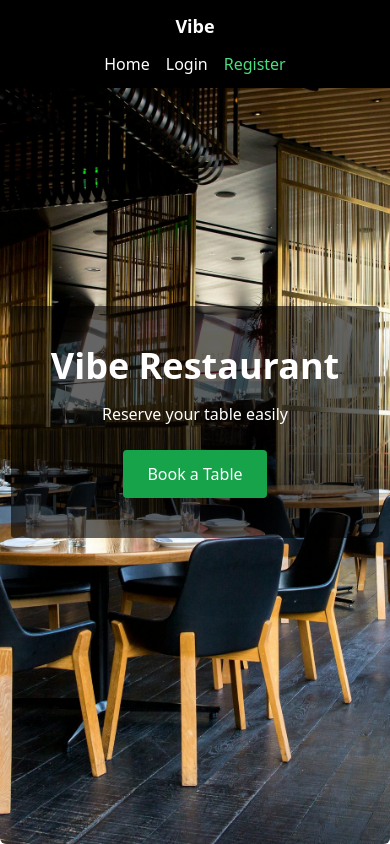
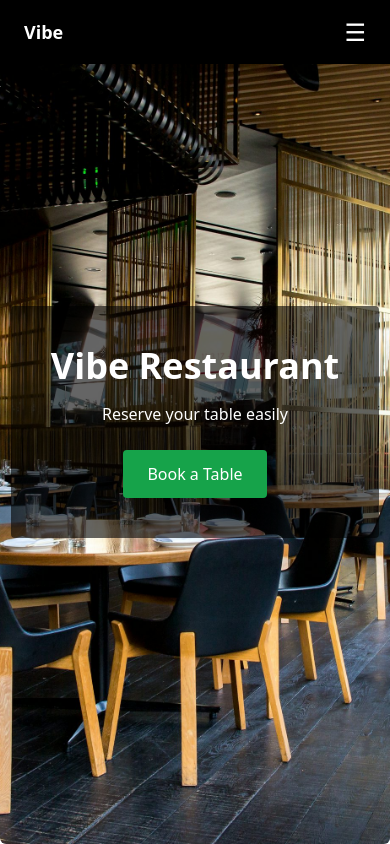
Before and after one commit to Chckiran01/restaurant_management_system, a React app in the folder frontend/: page / in a window 390 px wide. Built offline with nearby package versions, Linux system fonts and the light colour scheme; the HTML template or start-up script is replaced by a standard one.

Commit message:
Make frontend navbar responsive

```diff
--- a/frontend/src/components/Navbar.jsx
+++ b/frontend/src/components/Navbar.jsx
@@ -1,29 +1,74 @@
+import { useState } from "react";
 import { Link, useNavigate } from "react-router-dom";
 import { useAuth } from "../context/AuthContext";
 
 function Navbar() {
   const { token, role, logout } = useAuth();
   const navigate = useNavigate();
+  const [open, setOpen] = useState(false);
 
   const handleLogout = () => {
     logout();
+    setOpen(false);
     navigate("/");
   };
 
+  const commonLinks = (
+    <>
+      <Link to="/" onClick={() => setOpen(false)} className="block py-2">
+        Home
+      </Link>
+
+      <Link to="/reserve" onClick={() => setOpen(false)} className="block py-2">
+        Reserve
+      </Link>
+
+      {token && role === "admin" && (
+        <Link
+          to="/admin"
+          onClick={() => setOpen(false)}
+          className="block py-2"
+        >
+          Admin Dashboard
+        </Link>
+      )}
+
+      {token && (
+        <button
+          onClick={handleLogout}
+          className="mt-2 bg-red-600 px-4 py-2 rounded w-full text-left"
+        >
+          Logout
+        </button>
+      )}
+    </>
+  );
+
   return (
     <nav className="fixed top-0 w-full bg-black text-white z-50">
-      <div className="max-w-7xl mx-auto px-4 py-3 flex flex-col sm:flex-row sm:items-center sm:justify-between gap-3">
-
+      <div className="max-w-7xl mx-auto px-6 py-4 flex items-center justify-between">
         {/* Logo */}
-        <Link to="/" className="font-bold text-lg text-center sm:text-left">
+        <Link to="/" className="text-lg font-bold">
           Vibe
         </Link>
 
-        {/* Links */}
-        <div className="flex flex-wrap justify-center sm:justify-end gap-4 items-center">
+        {/* Desktop Menu */}
+        <div className="hidden md:flex items-center gap-6">
           <Link to="/">Home</Link>
+          <Link to="/reserve">Reserve</Link>
 
-          {!token && (
+          {token && role === "admin" && (
+            <Link to="/admin">Admin Dashboard</Link>
+          )}
+
+          {token ? (
+            <button
+              onClick={handleLogout}
+              className="bg-red-600 px-4 py-1 rounded"
+            >
+              Logout
+            </button>
+          ) : (
             <>
               <Link to="/login">Login</Link>
               <Link to="/register" className="text-green-400">
@@ -31,34 +76,42 @@
               </Link>
             </>
           )}
+        </div>
 
-          {token && role === "user" && (
+        {/* Mobile Menu Button */}
+        <button
+          className="md:hidden text-2xl"
+          onClick={() => setOpen(!open)}
+        >
+          ☰
+        </button>
+      </div>
+
+      {/* Mobile Menu */}
+      {open && (
+        <div className="md:hidden bg-black px-6 pb-4 border-t border-gray-700">
+          {!token ? (
             <>
-              <Link to="/reserve">Reserve</Link>
-              <Link to="/my-reservations">My Reservations</Link>
-              <button
-                onClick={handleLogout}
-                className="bg-red-600 px-3 py-1 rounded"
+              <Link
+                to="/login"
+                onClick={() => setOpen(false)}
+                className="block py-2"
               >
-                Logout
-              </button>
+                Login
+              </Link>
+              <Link
+                to="/register"
+                onClick={() => setOpen(false)}
+                className="block py-2 text-green-400"
+              >
+                Register
+              </Link>
             </>
-          )}
-
-          {token && role === "admin" && (
-            <>
-              <Link to="/reserve">Reserve</Link>
-              <Link to="/admin">Admin Dashboard</Link>
-              <button
-                onClick={handleLogout}
-                className="bg-red-600 px-3 py-1 rounded"
-              >
-                Logout
-              </button>
-            </>
+          ) : (
+            commonLinks
           )}
         </div>
-      </div>
+      )}
     </nav>
   );
 }
```
